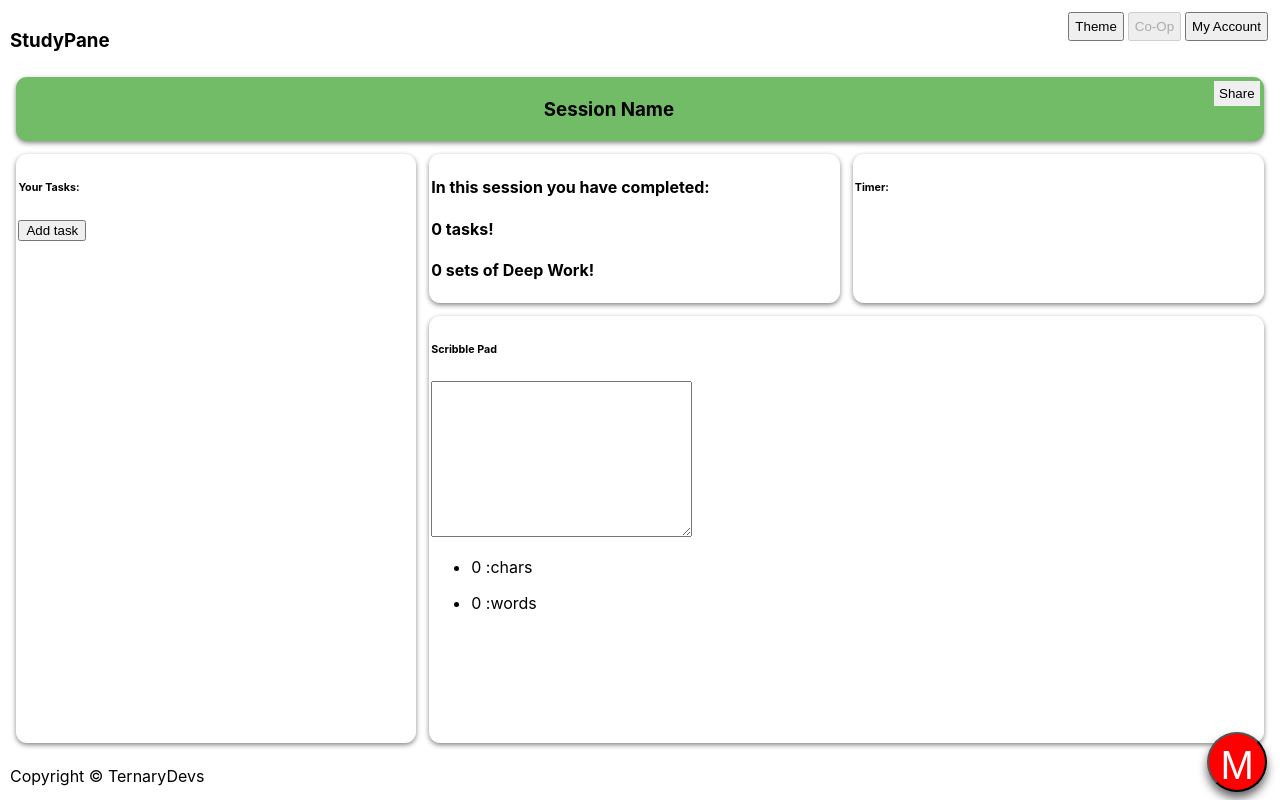
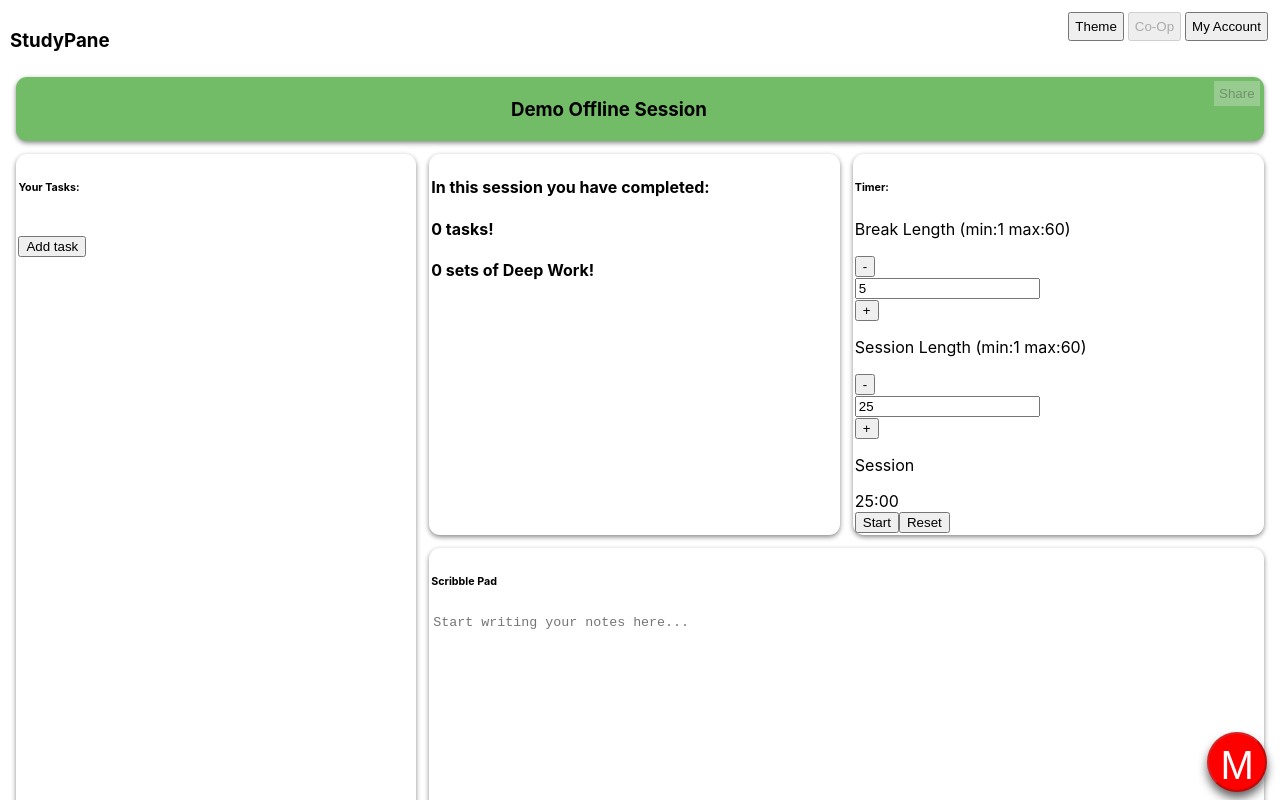
Before and after one commit to siddhantmaitra/exhibit2021-studypane, a React (Create React App) app: page /Offhome in a window 1280 px wide. Shown: the top 800 px of the page. Built offline with nearby package versions, Linux system fonts and the light colour scheme.

Commit message:
Added Timer Component and other requested functionality

```diff
--- a/src/components/OfflineHome.js
+++ b/src/components/OfflineHome.js
@@ -3,39 +3,43 @@ import OfflineTasks from "./OfflineTasks";
 import Progress from "./Progress";
 import Timer from "./Timer";
 import ScribblePad from "./ScribblePad";
-import '../styles/css/offlineHome.css';
+import "../styles/css/offlineHome.css";
 
 const OfflineHome = () => {
-  const [done, setDone] = useState(0);
+  const [doneTasks, setDoneTasks] = useState(0);
+  const [doneDeep, setDoneDeep] = useState(0);
   const [tbd, setTbd] = useState(0);
   return (
-    <div className= "wrapper">
-
+    <div className="wrapper">
       <header className="appbar">
-
         <div className="logo">
           <h3>StudyPane</h3>
         </div>
 
         <div className="appbar-bttn">
-
           <button className="mebttn">My Account</button>
-          <button className="solobttn" disabled="disabled">Co-Op</button>
+          <button className="solobttn" disabled>
+            Co-Op
+          </button>
           <button className="themebttn">Theme</button>
         </div>
-
       </header>
 
       <nav className="navbar">
-
-        <div><h3>Session Name</h3></div>
-        <div><button className="sharebttn">Share</button></div>
+        <div>
+          <h3>Demo Offline Session</h3>
+        </div>
+        <div>
+          <button disabled className="sharebttn">
+            Share
+          </button>
+        </div>
         {/* <a className="sharebttn">Share</a> */}
       </nav>
 
       <div className="left-container">
         <div className="tasks">
-          <OfflineTasks setDone={setDone} setTbd={setTbd} />
+          <OfflineTasks setDoneTasks={setDoneTasks} setTbd={setTbd} />
         </div>
         {/* <div className="board" >
           <Timer/>
@@ -43,33 +47,32 @@ const OfflineHome = () => {
       </div>
 
       <div className="right-container">
-
         <div className="rcontchild">
-
           <div className="prog">
-            <Progress  done={done}/>
+            <Progress doneTasks={doneTasks} doneDeep={doneDeep} />
           </div>
 
           <div className="timer">
-            <Timer/>
+            <Timer doneDeep={doneDeep} setDoneDeep={setDoneDeep} />
           </div>
-
         </div>
 
-        <div className="scribble" >
-          <ScribblePad/>
+        <div className="scribble">
+          <ScribblePad />
         </div>
-
       </div>
 
       <div className="footie">
         {/* <p>Copyright © TernaryDevs</p>  <--This thing creates an extra div and fucks the balance*/}
-        <button className="chatbttn">M</button>
+        <button disabled className="chatbttn">
+          M
+        </button>
       </div>
       <div className="credit">
-        <p>Copyright © <a className="td">TernaryDevs</a></p>
+        <p>
+          Copyright © <a className="td">TernaryDevs</a>
+        </p>
       </div>
-
     </div>
   );
 };
--- a/src/components/Progress.js
+++ b/src/components/Progress.js
@@ -1,9 +1,9 @@
-const Progress = ({ done }) => {
+const Progress = ({ doneTasks, doneDeep }) => {
   return (
     <>
       <h4>In this session you have completed:</h4>
-      <h4>{done} tasks!</h4>
-      <h4>{done} sets of Deep Work!</h4>
+      <h4>{doneTasks} tasks!</h4>
+      <h4>{doneDeep} sets of Deep Work!</h4>
     </>
   );
 };
--- a/src/components/ScribblePad.js
+++ b/src/components/ScribblePad.js
@@ -14,20 +14,27 @@ const ScribblePad = () => {
   };
 
   return (
-    <>
+    <div>
       <h6>Scribble Pad</h6>
-          {/* <p>The Bee Movie copypasta dates back to 2013 where users would post the entire script of the Bee Movie onto websites such as Reddit and Tumblr.[5] This was popularised around the time when edits of the film were first being posted and popularized on YouTube in late 2016.[6]</p> */}
       <textarea
-        cols="30"
-        rows="10"
         spellCheck="false"
+        placeholder="Start writing your notes here..."
         onChange={(e) => {
           setContent(e.target.value);
           counting();
         }}
+        style={{
+          height: "100%",
+          width: "99%",
+          minHeight: "20vh",
+          resize: "none",
+          border: "none",
+          outline: "none",
+          backgroundColor: "transparent",
+        }}
       ></textarea>
-      <footer>
-        <ul>
+      {/* <footer>
+        <ul style={{ listStyleType: "none" }}>
           <li>
             <p>{charCnt} :chars</p>
           </li>
@@ -35,8 +42,10 @@ const ScribblePad = () => {
             <p>{wordCnt} :words</p>
           </li>
         </ul>
-      </footer>
-    </>
+      </footer> */}
+      <p>{charCnt} :chars</p>
+      <p>{wordCnt} :words</p>
+    </div>
   );
 };
 
--- a/src/components/Timer.js
+++ b/src/components/Timer.js
@@ -1,10 +1,339 @@
-const Timer = () => {
-  return (
-    <>
-      <h6>Timer:</h6>
-      {/* <p>The Bee Movie copypasta dates back to 2013 where users would post the entire script of the Bee Movie onto websites such as Reddit and Tumblr.[5] This was popularised around the time when edits of the film were first being posted and popularized on YouTube in late 2016.[6]</p> */}
-    </>
-  );
-};
+import React from "react";
+class Timer extends React.Component {
+  constructor(props) {
+    super(props);
+
+    this.state = {
+      counterLength: 600,
+      sessionLength: 25,
+      breakLength: 5,
+      timeLeft: "25:00",
+      minutes: 25,
+      seconds: 0,
+      timerStatus: "",
+      timerType: "Session",
+      disableInput: false,
+      showMessage: false,
+    };
+
+    this.timerControl = this.timerControl.bind(this);
+    this.reset = this.reset.bind(this);
+    this.breakDecrement = this.breakDecrement.bind(this);
+    this.breakIncrement = this.breakIncrement.bind(this);
+    this.sessionDecrement = this.sessionDecrement.bind(this);
+    this.sessionIncrement = this.sessionIncrement.bind(this);
+    this.addZero = this.addZero.bind(this);
+    this.breakStart = this.breakStart.bind(this);
+    this.sessionStart = this.sessionStart.bind(this);
+    this.breakCounter = this.breakCounter.bind(this);
+    this.breakInput = this.breakInput.bind(this);
+    this.sessionInput = this.sessionInput.bind(this);
+  }
+
+  breakDecrement() {
+    if (
+      this.state.timerStatus === "running" ||
+      this.state.timerStatus === "paused"
+    ) {
+      return;
+    }
+    const { breakLength } = this.state;
+    let newBreakLength = breakLength - 1;
+    if (breakLength > 1) {
+      this.setState({
+        breakLength: newBreakLength,
+      });
+    }
+  }
+
+  breakIncrement() {
+    if (
+      this.state.timerStatus === "running" ||
+      this.state.timerStatus === "paused"
+    ) {
+      return;
+    }
+    const { breakLength } = this.state;
+    let newBreakLength = breakLength + 1;
+    if (breakLength < 60) {
+      this.setState({
+        breakLength: newBreakLength,
+      });
+    }
+  }
+
+  breakInput(e) {
+    if (e.target.value < 60 && e.target.value >= 1) {
+      this.setState({
+        breakLength: parseInt(e.target.value),
+      });
+    }
+  }
+
+  sessionDecrement() {
+    if (
+      this.state.timerStatus === "running" ||
+      this.state.timerStatus === "paused"
+    ) {
+      return;
+    }
+    const { sessionLength, minutes } = this.state;
+    let newSessionLength = sessionLength - 1;
+    if (sessionLength > 1) {
+      this.setState({
+        sessionLength: newSessionLength,
+        minutes: newSessionLength,
+      });
+    }
+  }
+
+  sessionIncrement() {
+    if (
+      this.state.timerStatus === "running" ||
+      this.state.timerStatus === "paused"
+    ) {
+      return;
+    }
+    const { sessionLength, minutes } = this.state;
+    let newSessionLength = sessionLength + 1;
+    if (sessionLength < 60) {
+      this.setState({
+        sessionLength: newSessionLength,
+        minutes: newSessionLength,
+      });
+    }
+  }
+
+  sessionInput(e) {
+    if (e.target.value < 60 && e.target.value >= 1) {
+      this.setState({
+        sessionLength: parseInt(e.target.value),
+        minutes: parseInt(e.target.value),
+      });
+    }
+  }
+
+  timerControl() {
+    if (this.state.timerStatus === "running") {
+      clearInterval(this.timer);
+      clearInterval(this.breakTimer);
+      this.setState({
+        timerStatus: "paused",
+      });
+      return;
+    } else {
+      this.setState({
+        timerStatus: "running",
+      });
+    }
+
+    if (this.state.timerType === "Session") {
+      this.timer = setInterval(() => this.sessionStart(), 1000);
+    } else if (this.state.timerType === "Break") {
+    }
+  }
+
+  sessionStart() {
+    const { seconds, minutes } = this.state;
+
+    this.setState({
+      disableInput: true,
+    });
+    if (seconds > 0) {
+      this.setState(({ seconds }) => ({
+        seconds: seconds - 1,
+      }));
+    }
+    if (seconds === 0) {
+      let minutesDisplay = this.addZero(minutes);
+      let secondsDisplay = "00";
+      if (minutes === 0) {
+        // beep.play();
+        clearInterval(this.timer);
+        this.setState({
+          timerStatus: "",
+        });
+        this.breakStart();
+      } else {
+        this.setState(({ minutes }) => ({
+          minutes: minutes - 1,
+          seconds: 59,
+        }));
+      }
+    }
+  }
+
+  breakStart() {
+    let minutes = this.state.breakLength;
+    this.setState({
+      timerType: "Break",
+      timerStatus: "running",
+      minutes: minutes,
+      showMessage: true,
+    });
+
+    this.breakTimer = setInterval(() => this.breakCounter(), 1000);
+    this.props.setDoneDeep(this.props.doneDeep + 1);
+    setTimeout(() => {
+      this.setState({
+        showMessage: false,
+      });
+    }, 3000);
+  }
+
+  breakCounter() {
+    const { seconds, minutes } = this.state;
+
+    if (seconds > 0) {
+      this.setState(({ seconds }) => ({
+        seconds: seconds - 1,
+      }));
+    }
+    if (seconds === 0) {
+      let minutesDisplay = this.addZero(minutes);
+      let secondsDisplay = "00";
+      if (minutes === 0) {
+        // beep.play();
+        clearInterval(this.breakTimer);
+        let sessionLength = this.state.sessionLength;
+        this.setState({
+          timerType: "Session",
+          seconds: 0,
+          minutes: sessionLength,
+          timerStatus: "",
+        });
+
+        this.timerControl();
+      } else {
+        this.setState(({ minutes }) => ({
+          minutes: minutes - 1,
+          seconds: 59,
+        }));
+      }
+    }
+  }
+
+  reset() {
+    clearInterval(this.timer);
+    clearInterval(this.breakTimer);
+    // beep.load();
+    this.setState({
+      breakLength: 5,
+      sessionLength: 25,
+      minutes: 25,
+      seconds: 0,
+      timerStatus: "",
+      timerType: "Session",
+      disableInput: false,
+    });
+  }
+
+  addZero(value) {
+    return ("0" + value).slice(-2);
+  }
+
+  render() {
+    return (
+      <div>
+        <h6>Timer:</h6>
+        <div>
+          <div>
+            <p>Break Length (min:1 max:60)</p>
+            <div>
+              <div>
+                <button
+                  onClick={this.breakDecrement}
+                  disabled={this.state.disableInput}
+                >
+                  -
+                </button>
+              </div>
+              <div>
+                {/* <p id="break-length">{this.state.breakLength}</p> */}
+                <input
+                  value={this.state.breakLength}
+                  disabled={this.state.disableInput}
+                  type="number"
+                  onChange={this.breakInput}
+                />
+              </div>
+              <div>
+                <button
+                  onClick={this.breakIncrement}
+                  disabled={this.state.disableInput}
+                >
+                  +
+                </button>
+              </div>
+            </div>
+          </div>
+
+          <div>
+            <p>Session Length (min:1 max:60)</p>
+            <div>
+              <div>
+                <button
+                  onClick={this.sessionDecrement}
+                  disabled={this.state.disableInput}
+                >
+                  -
+                </button>
+              </div>
+              <div>
+                {/* <p id="session-length">{this.state.sessionLength}</p> */}
+                <input
+                  disabled={this.state.disableInput}
+                  type="number"
+                  value={this.state.sessionLength}
+                  onChange={this.sessionInput}
+                />
+              </div>
+              <div>
+                <button
+                  onClick={this.sessionIncrement}
+                  disabled={this.state.disableInput}
+                >
+                  +
+                </button>
+              </div>
+            </div>
+          </div>
+        </div>
+
+        <div>
+          <p>{this.state.timerType}</p>
+
+          <div>
+            {this.state.minutes < 10
+              ? "0" + this.state.minutes
+              : this.state.minutes}
+            :
+            {this.state.seconds < 10
+              ? "0" + this.state.seconds
+              : this.state.seconds}
+          </div>
+
+          <div>
+            <button onClick={this.timerControl}>
+              {/* {this.state.timerStatus === "" ? "Start" : "Pause"}{" "} */}
+              {this.state.timerStatus === "running" ? "Pause" : "Start"}
+            </button>
+
+            <button onClick={this.reset}>Reset</button>
+            {this.state.showMessage && (
+              <div>Congrats you completed 1 set of Deep Work!</div>
+            )}
+
+            <audio
+              ref="beepSound"
+              id="beep"
+              src="https://bobmatyas.github.io/fcc-pomodoro-clock/sounds/beep.mp3"
+            />
+          </div>
+        </div>
+      </div>
+    );
+  }
+}
 
 export default Timer;
--- a/src/index.css
+++ b/src/index.css
@@ -1,28 +1,37 @@
 body {
   margin: 0;
-  font-family: -apple-system, BlinkMacSystemFont, 'Segoe UI', 'Roboto', 'Oxygen',
-    'Ubuntu', 'Cantarell', 'Fira Sans', 'Droid Sans', 'Helvetica Neue',
+  font-family: -apple-system, BlinkMacSystemFont, "Segoe UI", "Roboto", "Oxygen",
+    "Ubuntu", "Cantarell", "Fira Sans", "Droid Sans", "Helvetica Neue",
     sans-serif;
   -webkit-font-smoothing: antialiased;
   -moz-osx-font-smoothing: grayscale;
 
-
+  /* background-color: aqua; */
 }
 
-body::-webkit-scrollbar{
+body::-webkit-scrollbar {
   width: 0.45rem;
 }
-body::-webkit-scrollbar{
-  background:#1e1e24;
-
+body::-webkit-scrollbar {
+  background: #1e1e24;
 }
 
-body::-webkit-scrollbar-thumb{
-  background:#73BC67;
+body::-webkit-scrollbar-thumb {
+  background: #73bc67;
 }
 
-
 code {
-  font-family: source-code-pro, Menlo, Monaco, Consolas, 'Courier New',
+  font-family: source-code-pro, Menlo, Monaco, Consolas, "Courier New",
     monospace;
 }
+
+input[type="number"]::-webkit-outer-spin-button,
+input[type="number"]::-webkit-inner-spin-button {
+  /* display: none; <- Crashes Chrome on hover */
+  -webkit-appearance: none;
+
+  margin: 0; /* <-- Apparently some margin are still there even though it's hidden */
+}
+input[type="number"] {
+  -moz-appearance: textfield;
+}
```
Also changed, not shown: src/components/OfflineTasks.js (+14 -3 lines), src/components/TaskList.js (+13 -3 lines), src/index.js (+6 -6 lines).
